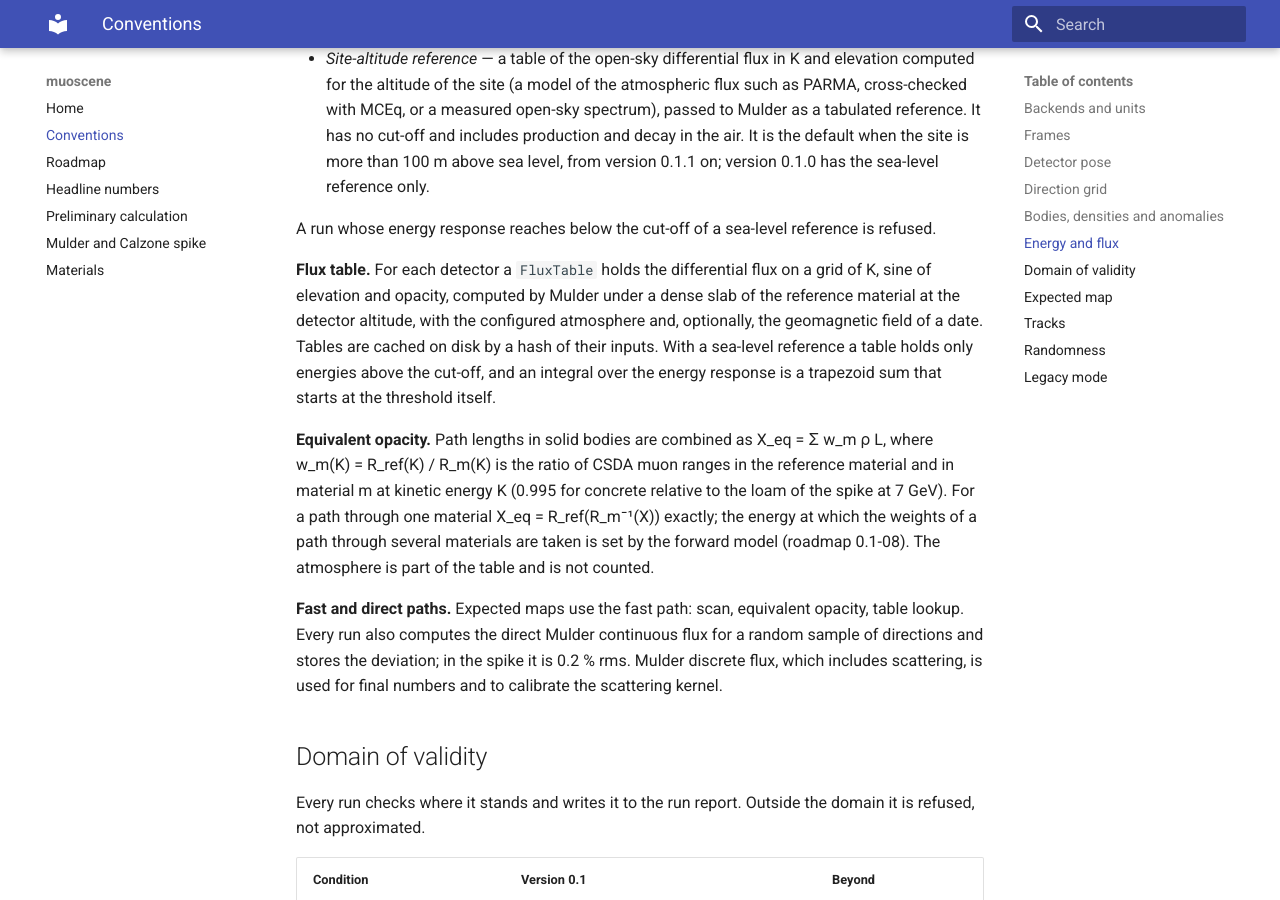
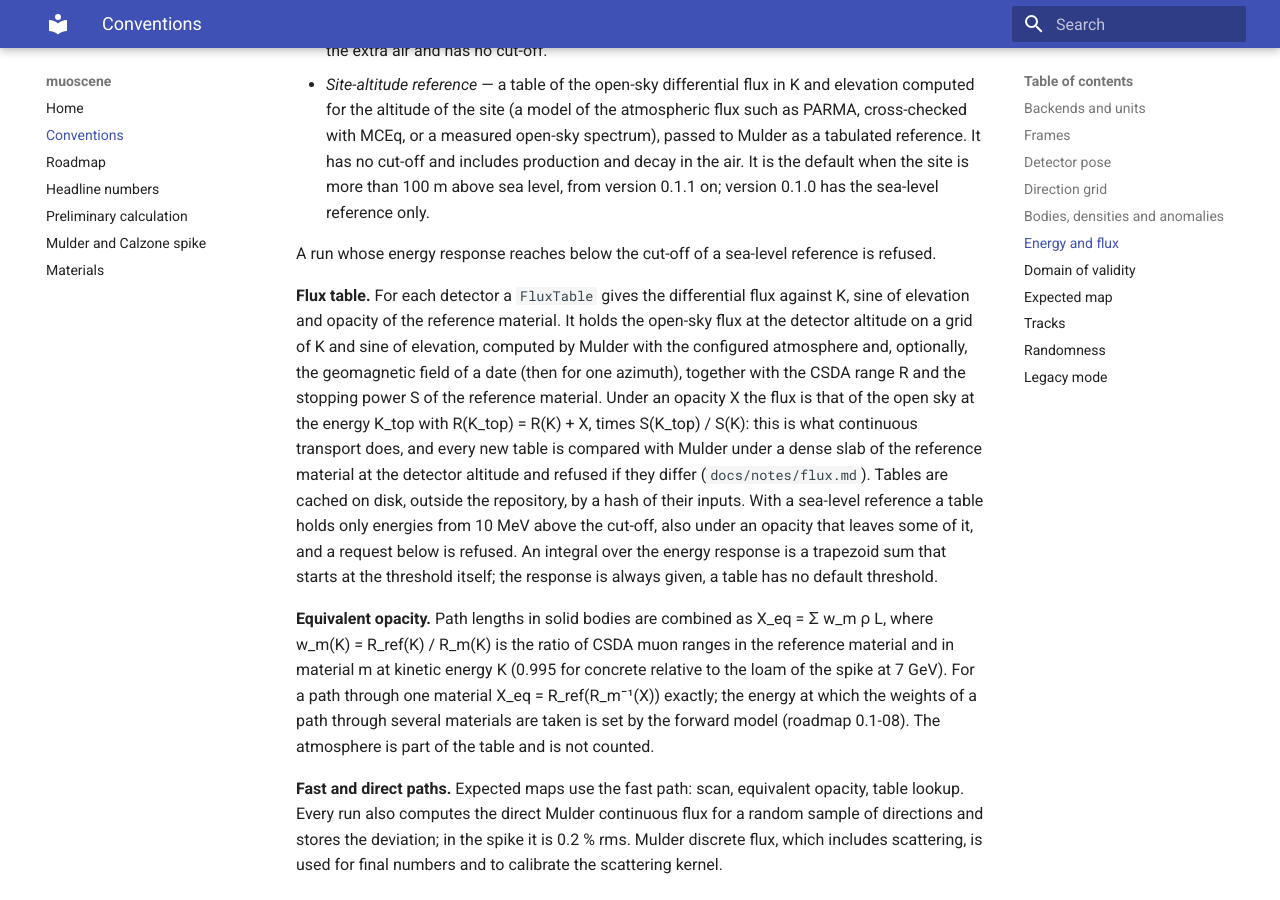
Before and after one commit to zhakansadykov/muoscene, an MkDocs documentation site: the page built from docs/conventions.md, in a window 1280 px wide and 900 px high, scrolled down 3599 px. Built offline with MkDocs 1.6.1 and Material for MkDocs 9.7.7, drawn with Linux system fonts in a browser that asks for light colours; some of the changed text lies outside the part shown.

Commit message:
Conventions, revision 4: a flux table holds the open sky and takes the opacity through the range of its reference material

```diff
--- a/docs/conventions.md
+++ b/docs/conventions.md
@@ -1,6 +1,6 @@
 # Conventions
 
-Status: approved on 15 November 2026, after the Mulder and Calzone spike (`docs/notes/mulder.md`); revision 3 of 16 November 2026. Revision 2 (16 November): equivalent-opacity weights depend on energy, a soil is a mixture of skeleton and water. Revision 3 (16 November, after the review): decay along the air path, numbers quoted for two detector thresholds, the site-altitude reference from 0.1.1. Every module follows these rules; a change here is a breaking change, is made on purpose in a commit of its own and is recorded in `CHANGELOG.md`.
+Status: approved on 15 November 2026, after the Mulder and Calzone spike (`docs/notes/mulder.md`); revision 4 of 16 November 2026. Revision 2 (16 November): equivalent-opacity weights depend on energy, a soil is a mixture of skeleton and water. Revision 3 (16 November, after the review): decay along the air path, numbers quoted for two detector thresholds, the site-altitude reference from 0.1.1. Revision 4 (16 November, roadmap 0.1-05): a flux table holds the open-sky flux on a grid of energy and elevation and takes the opacity through the range of its reference material. Every module follows these rules; a change here is a breaking change, is made on purpose in a commit of its own and is recorded in `CHANGELOG.md`.
 
 ## Backends and units
 
@@ -86,7 +86,7 @@ An anomaly is a body that scales the density of its host by (1 + `drho_rel`):
 
 A run whose energy response reaches below the cut-off of a sea-level reference is refused.
 
-**Flux table.** For each detector a `FluxTable` holds the differential flux on a grid of K, sine of elevation and opacity, computed by Mulder under a dense slab of the reference material at the detector altitude, with the configured atmosphere and, optionally, the geomagnetic field of a date. Tables are cached on disk by a hash of their inputs. With a sea-level reference a table holds only energies above the cut-off, and an integral over the energy response is a trapezoid sum that starts at the threshold itself.
+**Flux table.** For each detector a `FluxTable` gives the differential flux against K, sine of elevation and opacity of the reference material. It holds the open-sky flux at the detector altitude on a grid of K and sine of elevation, computed by Mulder with the configured atmosphere and, optionally, the geomagnetic field of a date (then for one azimuth), together with the CSDA range R and the stopping power S of the reference material. Under an opacity X the flux is that of the open sky at the energy K_top with R(K_top) = R(K) + X, times S(K_top) / S(K): this is what continuous transport does, and every new table is compared with Mulder under a dense slab of the reference material at the detector altitude and refused if they differ (`docs/notes/flux.md`). Tables are cached on disk, outside the repository, by a hash of their inputs. With a sea-level reference a table holds only energies from 10 MeV above the cut-off, also under an opacity that leaves some of it, and a request below is refused. An integral over the energy response is a trapezoid sum that starts at the threshold itself; the response is always given, a table has no default threshold.
 
 **Equivalent opacity.** Path lengths in solid bodies are combined as X_eq = Σ w_m ρ L, where w_m(K) = R_ref(K) / R_m(K) is the ratio of CSDA muon ranges in the reference material and in material m at kinetic energy K (0.995 for concrete relative to the loam of the spike at 7 GeV). For a path through one material X_eq = R_ref(R_m⁻¹(X)) exactly; the energy at which the weights of a path through several materials are taken is set by the forward model (roadmap 0.1-08). The atmosphere is part of the table and is not counted.
 
```
